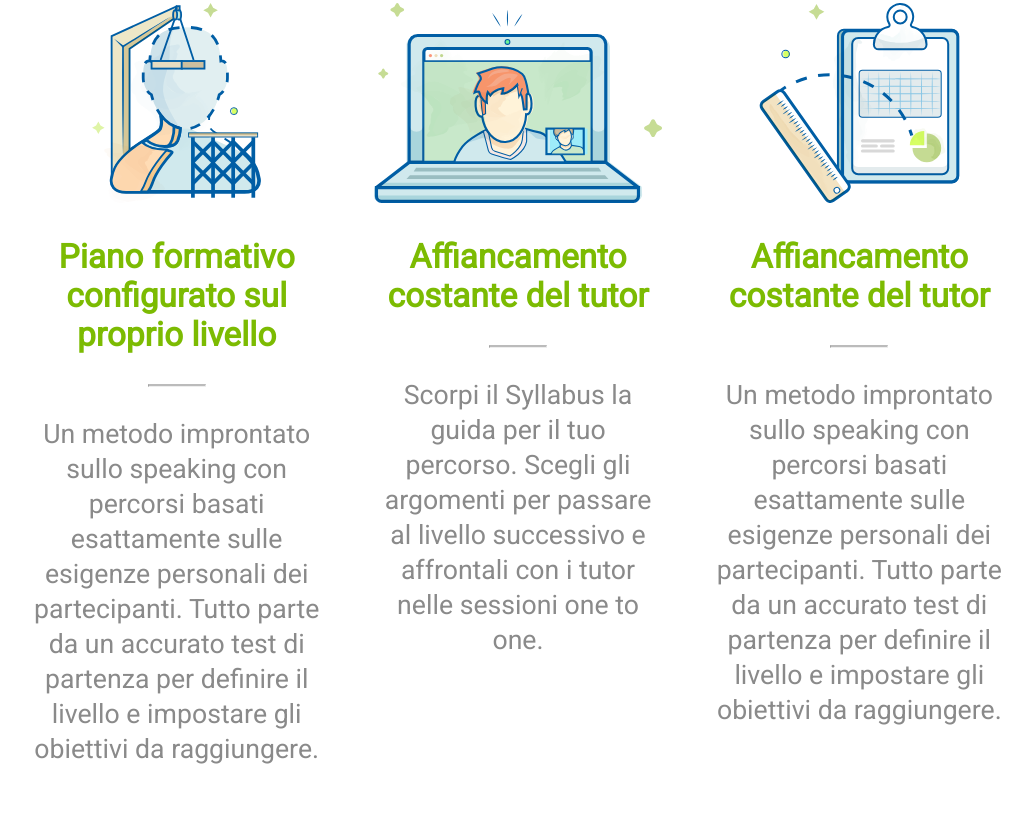
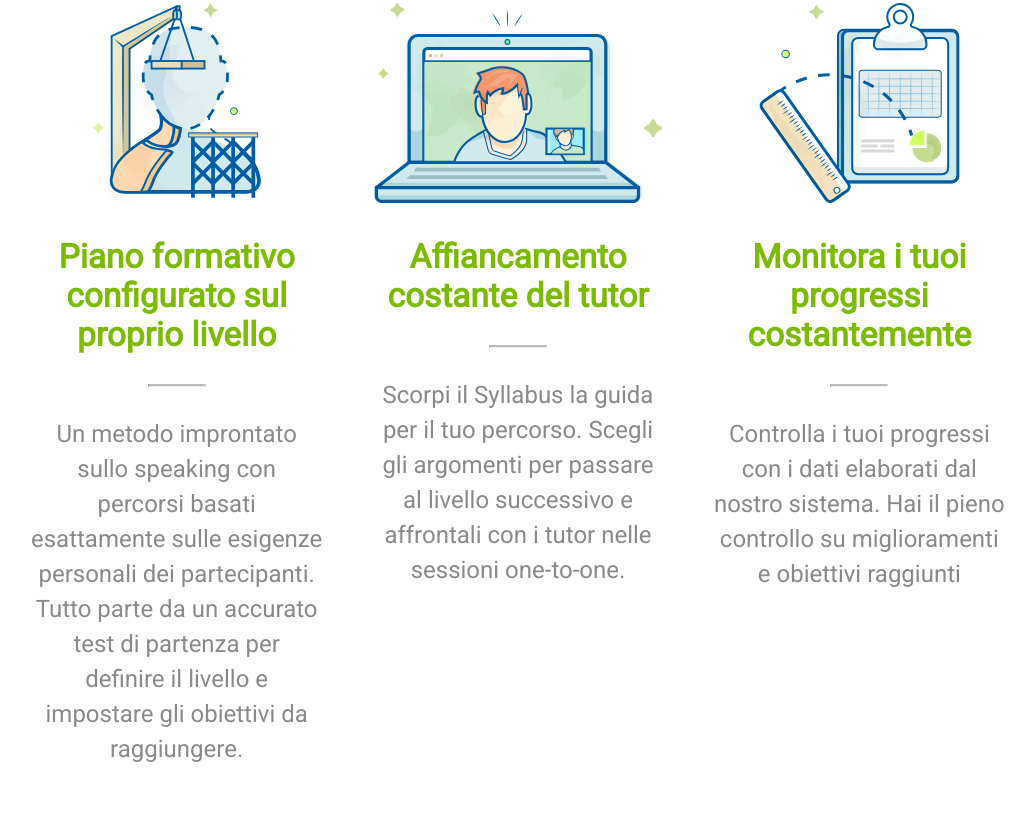
Before and after one commit to plinio-dev/htmlcss-fluentify, a plain HTML site: page index.html in a window 1280 px wide. Shown: the part 981-1801 px from the top of the page, without its empty margins (122-1157 px from the left). Drawn offline with Linux system fonts and the light colour scheme.

Commit message:
Ottimizzazione
Ottimizzazione testo colonne

```diff
--- a/css/style.css
+++ b/css/style.css
@@ -154,7 +154,7 @@ section p {
 
 .col-left p, .col-center p, .col-right p {
   line-height: 35px;
-  font-size: 20pt;
+  font-size: 18pt;
 }
 
 
--- a/index.html
+++ b/index.html
@@ -57,16 +57,16 @@
             </a>
             <h4 class="col-testo">Affiancamento costante del tutor</h4>
             <hr class="solid">
-            <p>Scorpi il Syllabus la guida per il tuo percorso. Scegli gli argomenti per passare al livello successivo e affrontali con i tutor nelle sessioni one to one.</p>
+            <p>Scorpi il Syllabus la guida per il tuo percorso. Scegli gli argomenti per passare al livello successivo e affrontali con i tutor nelle sessioni one-to-one.</p>
           </div>
 
           <div class="col-right">
             <a href="#">
               <img class="immagineleft" src="img/doc.svg" alt="immagine documento"></img>
             </a>
-            <h4 class="col-testo">Affiancamento costante del tutor</h4>
+            <h4 class="col-testo">Monitora i tuoi progressi costantemente</h4>
             <hr class="solid">
-            <p>Un metodo improntato sullo speaking con percorsi basati esattamente sulle esigenze personali dei partecipanti. Tutto parte da un accurato test di partenza per definire il livello e impostare gli obiettivi da raggiungere.</p>
+            <p>Controlla i tuoi progressi con i dati elaborati dal nostro sistema. Hai il pieno controllo su miglioramenti e obiettivi raggiunti</p>
           </div>
 
 
```
